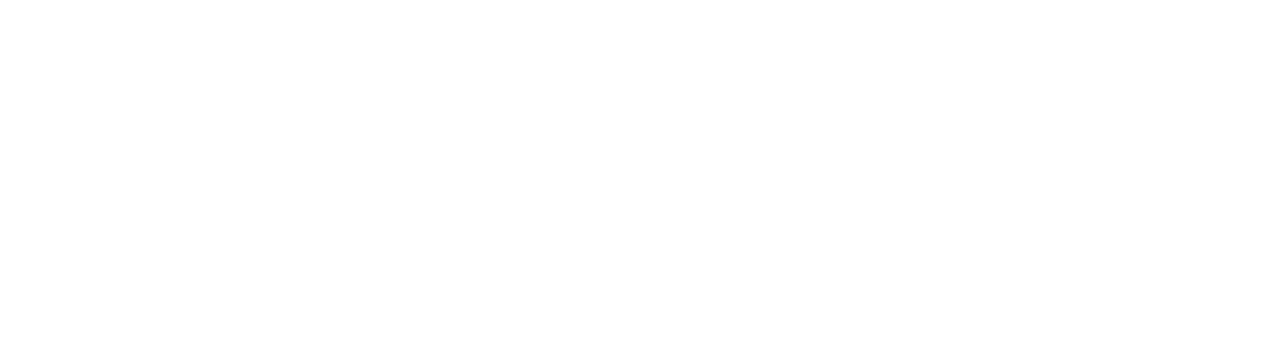
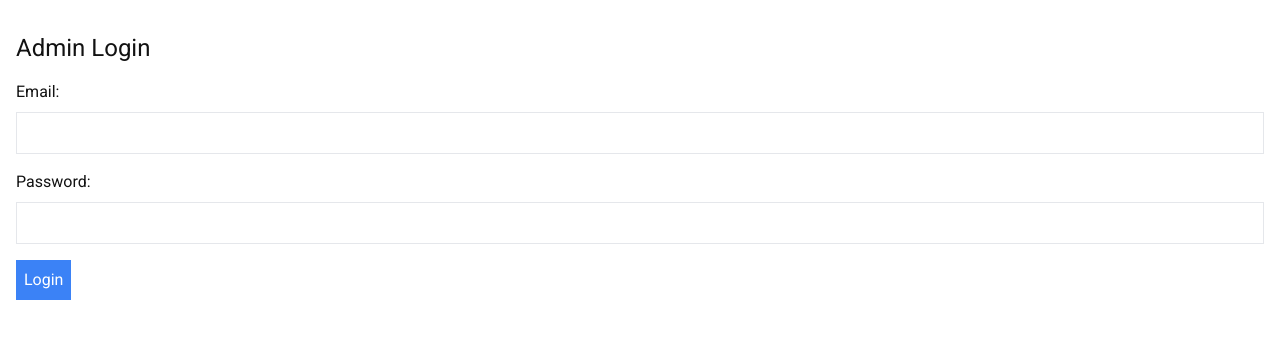
Before and after one commit to Tshabalala-Thabo/lagiva-vine, a React (Create React App) app in the folder frontend/: page /admin/login in a window 1280 px wide. Before the commit this address had no page. Shown: the top 338 px of the page. Built offline with nearby package versions, Linux system fonts and the light colour scheme.

Commit message:
FEAT: admin auth and dashboard

```diff
--- a/frontend/src/App.jsx
+++ b/frontend/src/App.jsx
@@ -3,9 +3,13 @@
 import Home from './pages/Home';
 import WineDetails from './pages/WineDetails';
 import Gallery from './pages/Gallery';
-import Layout from './components/Layout';
 import Login from './pages/Login'; // Import Login page
 import Register from './pages/Register'; // Import Register page
+import AdminDashboard from './pages/AdminDashboard'; // Import Admin Dashboard
+import AdminLogin from './pages/AdminLogin'; // Import Admin Login page
+import ProtectedRoute from './components/ProtectedRoute'; // Import Protected Route
+import AdminLayout from './components/AdminLayout'; // Import Admin Layout
+import Layout from './components/Layout'; // Import Layout for main routes
 
 const App = () => {
   return (
@@ -18,6 +22,18 @@
           <Route path="/login" element={<Login />} /> {/* Add Login route */}
           <Route path="/register" element={<Register />} /> {/* Add Register route */}
         </Route>
+        <Route path="/admin/login" element={<AdminLogin />} /> {/* Admin Login route without Layout */}
+        <Route
+          path="/admin"
+          element={
+            <ProtectedRoute>
+              <AdminLayout /> {/* Use Admin Layout directly */}
+            </ProtectedRoute>
+          }
+        >
+          <Route index element={<AdminDashboard />} /> {/* Admin Dashboard */}
+          {/* Add more admin routes here */}
+        </Route>
       </Routes>
     </Router>
   );
--- /dev/null
+++ b/frontend/src/components/AdminLayout.jsx
@@ -0,0 +1,41 @@
+import React from 'react';
+import { Link, Outlet, useNavigate } from 'react-router-dom';
+
+const AdminLayout = () => {
+  const navigate = useNavigate();
+
+  const handleLogout = () => {
+    localStorage.removeItem('token'); // Remove the token from local storage
+    navigate('/admin/login'); // Redirect to admin login page
+  };
+
+  return (
+    <div className="flex">
+      <aside className="w-64 bg-gray-800 text-white h-screen p-4">
+        <h2 className="text-2xl mb-4">Admin Panel</h2>
+        <nav>
+          <ul>
+            <li className="mb-2">
+              <Link to="/admin" className="hover:underline">Dashboard</Link>
+            </li>
+            <li className="mb-2">
+              <Link to="/admin/users" className="hover:underline">Manage Users</Link>
+            </li>
+            <li className="mb-2">
+              <Link to="/admin/settings" className="hover:underline">Settings</Link>
+            </li>
+            <li className="mb-2">
+              <button onClick={handleLogout} className="hover:underline text-white">Logout</button>
+            </li>
+            {/* Add more admin links as needed */}
+          </ul>
+        </nav>
+      </aside>
+      <main className="flex-1 p-4">
+        <Outlet /> {/* This will render the child routes */}
+      </main>
+    </div>
+  );
+};
+
+export default AdminLayout;
--- /dev/null
+++ b/frontend/src/components/ProtectedRoute.jsx
@@ -0,0 +1,21 @@
+import React from 'react';
+import { Navigate } from 'react-router-dom';
+
+const ProtectedRoute = ({ children }) => {
+  const token = localStorage.getItem('token');
+
+  // Check if the token exists and decode it to get the role
+  let userRole;
+  if (token) {
+    userRole = JSON.parse(atob(token.split('.')[1])).role; // Decode the JWT to get the role
+  }
+
+  // Redirect to admin login if not logged in or not an admin
+  if (!token || userRole !== 'admin') {
+    return <Navigate to="/admin/login" />;
+  }
+
+  return children; // Render the children if the user is an admin
+};
+
+export default ProtectedRoute;
--- /dev/null
+++ b/frontend/src/pages/AdminDashboard.jsx
@@ -0,0 +1,13 @@
+import React from 'react';
+
+const AdminDashboard = () => {
+  return (
+    <div>
+      <h2 className="text-2xl mb-4">Admin Dashboard</h2>
+      <p>Welcome to the admin dashboard! Only accessible by admin users.</p>
+      {/* Add more admin functionalities here */}
+    </div>
+  );
+};
+
+export default AdminDashboard;
--- /dev/null
+++ b/frontend/src/pages/AdminLogin.jsx
@@ -0,0 +1,61 @@
+import React, { useState } from 'react';
+import { useNavigate } from 'react-router-dom';
+import useAuth from '../hooks/useAuth'; // Import the custom hook
+
+const AdminLogin = () => {
+  const [email, setEmail] = useState('');
+  const [password, setPassword] = useState('');
+  const navigate = useNavigate();
+  const { login, error, loading } = useAuth(); // Use the custom hook
+
+  const handleSubmit = async (e) => {
+    e.preventDefault();
+    try {
+      const response = await login(email, password); // Call the login function
+      const userRole = JSON.parse(atob(response.token.split('.')[1])).role; // Decode the JWT to get the role
+
+      if (userRole === 'admin') {
+        navigate('/admin'); // Redirect to admin dashboard if the user is an admin
+      } else {
+        alert('You do not have admin access.'); // Alert if not an admin
+        localStorage.removeItem('token'); // Remove token if not admin
+      }
+    } catch (error) {
+      alert(error.message); // Show error message
+    }
+  };
+
+  return (
+    <div className="container mx-auto px-4 py-8">
+      <h2 className="text-2xl mb-4">Admin Login</h2>
+      <form onSubmit={handleSubmit}>
+        <div className="mb-4">
+          <label className="block mb-2">Email:</label>
+          <input
+            type="email"
+            value={email}
+            onChange={(e) => setEmail(e.target.value)}
+            required
+            className="border p-2 w-full"
+          />
+        </div>
+        <div className="mb-4">
+          <label className="block mb-2">Password:</label>
+          <input
+            type="password"
+            value={password}
+            onChange={(e) => setPassword(e.target.value)}
+            required
+            className="border p-2 w-full"
+          />
+        </div>
+        <button type="submit" className="bg-blue-500 text-white p-2" disabled={loading}>
+          {loading ? 'Logging in...' : 'Login'}
+        </button>
+        {error && <p className="text-red-500">{error}</p>} {/* Display error message */}
+      </form>
+    </div>
+  );
+};
+
+export default AdminLogin;
```
